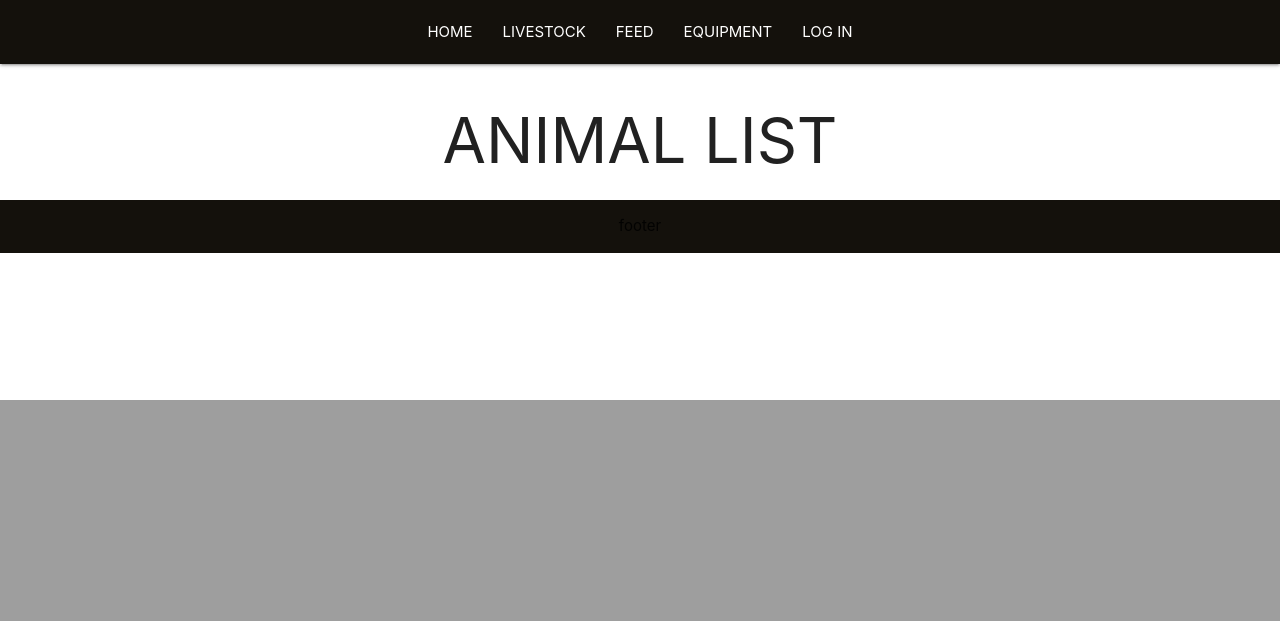
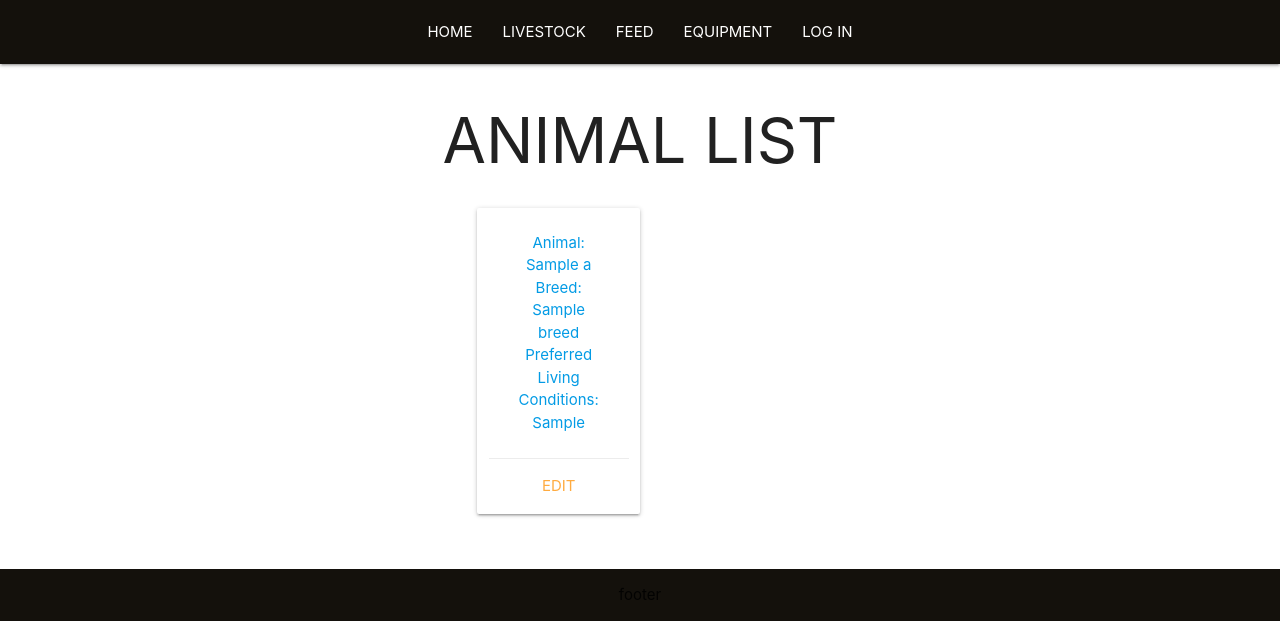
Before and after one commit to migdelinabuelna/HarvestHomestead, a Django app: template main_app/templates/animals/detail.html in a window 1280 px wide. Shown: the part 400-1021 px from the top of the page. Before the commit the page ends 800 px from the top, so only its background shows below. Run offline with Django 4.2, Linux system fonts and the light colour scheme; tables that the repository leaves empty hold one stand-in row (values such as "Sample post"); the template is opened without the code that fills it: values that come from a table or form of the project are taken from there, most other values are stand-ins (such as "Sample title", 1, 10 or a date in 2020).

Commit message:
adding update animal functionality

```diff
--- a/main_app/templates/animals/detail.html
+++ b/main_app/templates/animals/detail.html
@@ -8,4 +8,22 @@
 
 {% block content %}
 <h1> ANIMAL LIST</h1>
+
+<div class="row">
+    <div class="col row">
+        <div class="card-div">
+          <a href="{% url 'animals_detail' animal.id %}">
+            <div class="card col s12 m6">
+            <div class="card-content">
+              <p>Animal: {{ a.name }}</span>
+              <p>Breed: {{ a.breed }}</p>
+              <p>Preferred Living Conditions: {{ a.preferred_living_conditions }}</p>
+            </div>
+            <div class="card-action">
+                <a href="{% url 'animals_update' animal.id %}">Edit</a>
+            </div>
+            </div>
+        </div>
+    </div>
+</div>
 {% endblock content %}
--- a/main_app/templates/main_app/animal_form.html
+++ b/main_app/templates/main_app/animal_form.html
@@ -3,7 +3,11 @@
 
 {% block content %}
 
-<h1>ADD AN ANIMAL!</h1>
+{% if object %}
+	<h1>Edit <span>{{object.name}}</span></h1>
+{% else %}
+	<h1>ADD AN ANIMAL!</h1>
+{% endif %}
 
 <form action="" method="POST">
 	{% csrf_token %}
```
